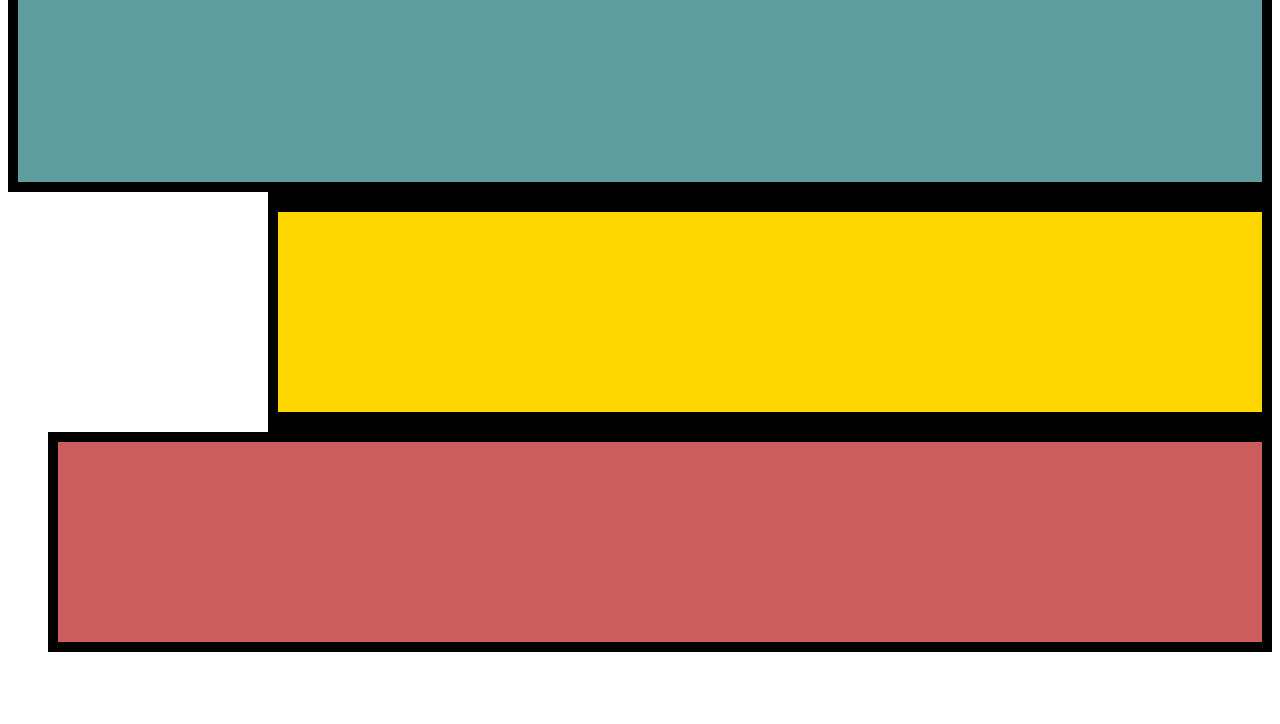
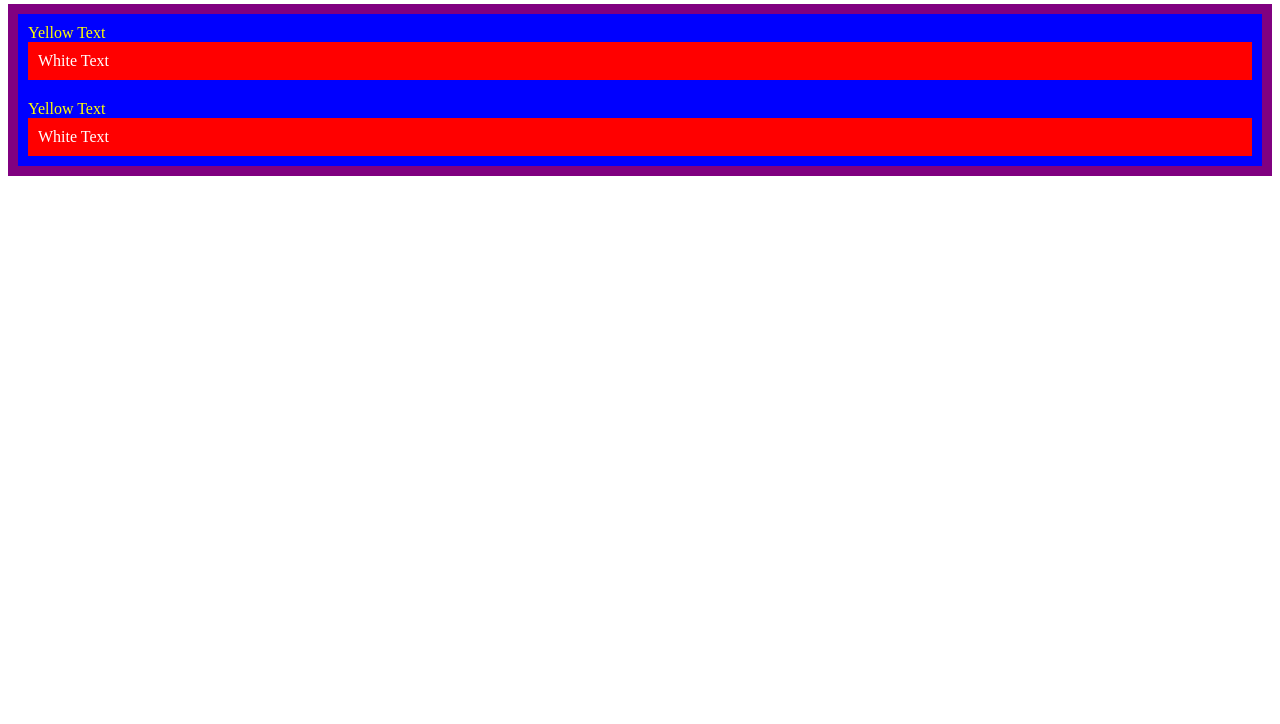
Before and after one commit to Ashok22X/Ashok, a plain HTML site: page index.html in a window 1280 px wide. Shown: the part 76-800 px from the top of the page. Drawn offline with Linux system fonts and the light colour scheme.

Commit message:
Add files via upload

```diff
--- a/index.html
+++ b/index.html
@@ -3,76 +3,26 @@
 
 <head>
   <meta charset="UTF-8">
-  <title>CSS Box Model</title>
-  <style>
-    /* Write your CSS code here */
-  div{
-    height: 200px;
-    width:200 ;
-  }
-  p {
-      margin: 0;
-    }
-
-    #first {background-color:cadetblue;
-      padding: 20px;
-      border: 10px solid black;
-
-    }
-
-    #second {
-      background-color: gold;
-      border: solid black;
-      border-width: 20px 10px;
-      margin-left: 260px;
-    }
-
-    #third {
-      background-color: indianred;
-      border: 10px solid black;
-      margin-left: 40px;
-    }
-  </style>
-
-  </style>
+  <title>CSS Cascade</title>
+  <link rel="stylesheet" href="./style.css">
 </head>
 
 <body>
-
-
-  <!-- TODOs:
-1. Create 3 Boxes using the div element.
-2. Set their sizes to 200px heigh by 200px wide.
-3. Set different background colors for each of the boxes (I used cadetblue, gold and indianred).
-4. Add a paragraph <p> element into the first div and add the following words:
-    Lorem ipsum dolor sit amet, consectetur adipiscing elit. Aliquam at sapien porttitor urna elementum lacinia. In
-    id magna pulvinar, ultricies lorem id, vehicula elit. Aliquam eu luctus nisl, vitae pellentesque magna. Phasellus
-    dolor metus, laoreet ac convallis sit amet, efficitur sed dolor.
-5. Set the 1st div to have 20px padding all around with a black 10px border.
-6. Fix the style of the <p> element to remove all margins.
-Hint: Use the CSS inspector in Chrome.
-7. Set the 2nd div to have a 20px border on top and bottom and 10px border left and right. (See goal image)
-8. Set the 3rd div to have a 10px border
-9. Set the margins for the divs so that each box corner touches the other. (See the goal image)
--->
-
-<body>
-  <div id="first">
-
-    <p>Lorem ipsum dolor sit amet, consectetur adipiscing elit. Aliquam at sapien porttitor urna elementum lacinia. In
-      id magna pulvinar, ultricies lorem id, vehicula elit. Aliquam eu luctus nisl, vitae pellentesque magna. Phasellus
-      dolor metus, laoreet ac convallis sit amet, efficitur sed dolor. </p>
-  </div>
-  <div id="second">
-
-  </div>
-  <div id="third">
-
+  <h1>MY 4th WEB PAGE</h1>
+  <div id="outer-box" class="box">
+    <div class="box">
+      <p>Yellow Text</p>
+      <div class="box inner-box">
+        <p class="white-text">White Text</p>
+      </div>
+    </div>
+    <div class="box">
+      <p>Yellow Text</p>
+      <div class="box inner-box">
+        <p class="white-text">White Text</p>
+      </div>
+    </div>
   </div>
 </body>
 
-
-
-</body>
-
 </html>
--- a/solution/solution.css
+++ b/solution/solution.css
@@ -1,21 +1,22 @@
-body {
-  background-color: black;
-}
-h1 {
-  text-transform: uppercase;
-  font-size: 3rem;
+#outer-box {
+  background-color: purple;
 }
 
-.poster {
-  width: 50%;
-  margin-left: 25%;
-  margin-top: 100px;
-  color: white;
-  font-family: "Libre Baskerville", serif;
-  text-align: center;
+.box {
+  background-color: blue;
+  padding: 10px;
 }
 
-.motivation-img {
-  border: 5px solid white;
-  width: 100%;
+.inner-box {
+  background-color: red;
 }
+
+p {
+  color: yellow;
+  margin: 0;
+  padding: 0;
+}
+
+.white-text {
+  color: white;
+}
--- a/style.css
+++ b/style.css
@@ -1,7 +1,22 @@
-#poster{
-    background-color: black;
-    margin-top: 25%;
-    padding :20;
-    margin-left:100 ;
+/* Don't change the existing CSS. */
+#outer-box{
+  background-color: purple;
+}
+.box {
+  background-color: blue;
+  padding: 10px;
+}
+
+p {
+  color: yellow;
+  margin: 0;
+  padding: 0;
+}
+.white-text{
+  color: white;
 
 }
+
+.inner-box{
+  background-color: red;
+}
```
Also changed, not shown: solution/solution.html (+15 -13 lines), 1 other file.
